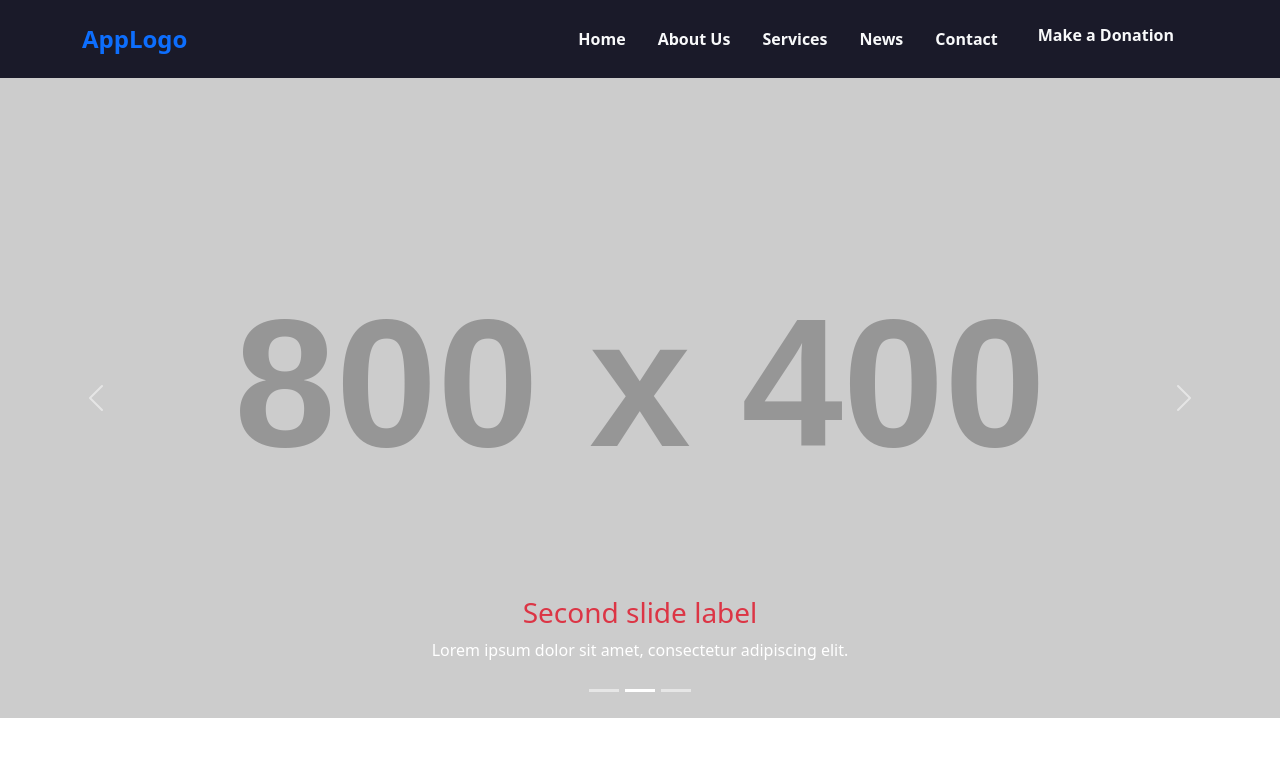
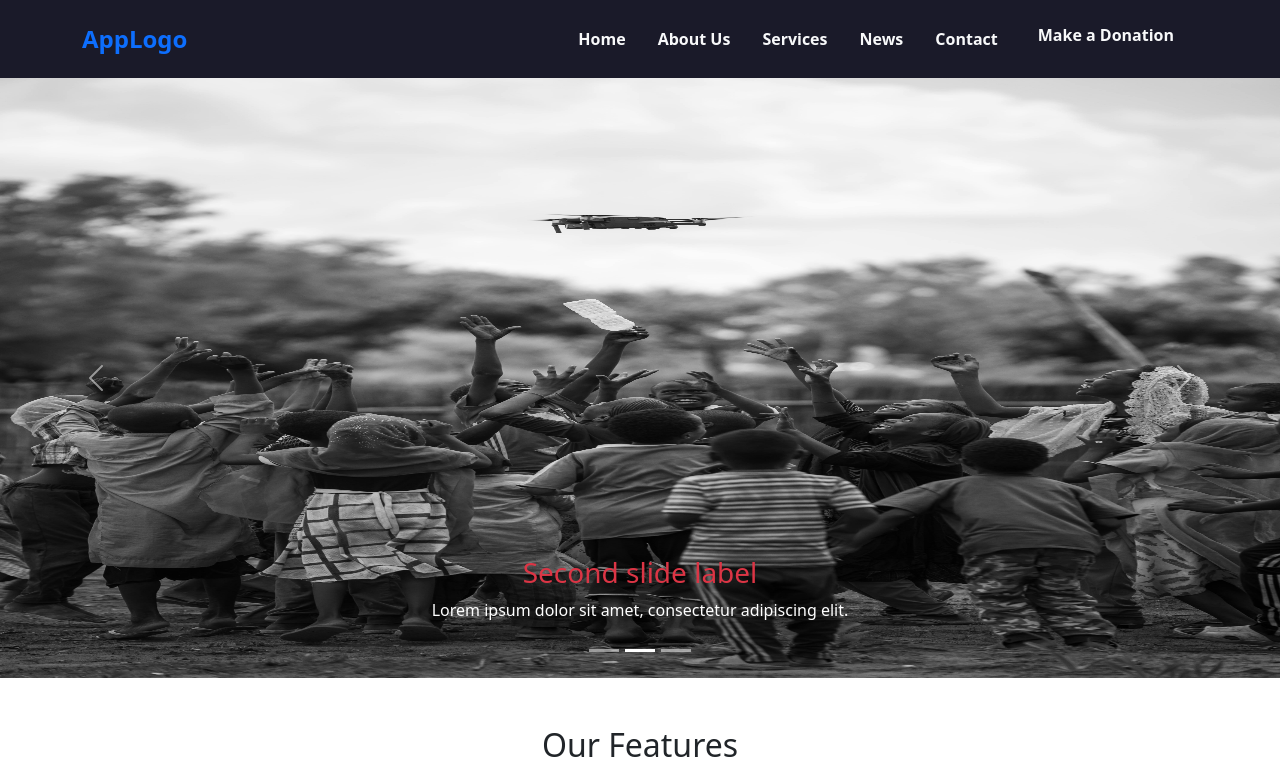
Before and after one commit to Felixowusu20/charitysite, a React (Vite) app: page / in a window 1280 px wide. Shown: the top 771 px of the page. Built offline with nearby package versions, Linux system fonts and the light colour scheme.

Commit message:
added images to the slider

```diff
--- a/src/Components/Pages/HomePage/Slider/Slider.jsx
+++ b/src/Components/Pages/HomePage/Slider/Slider.jsx
@@ -1,5 +1,8 @@
 import Carousel from "react-bootstrap/Carousel";
-// import myImage from '../';
+import myImage1 from '/src/images/children1.jpg';
+import myImage2 from '/src/images/children2.jpg';
+import myImage3 from '/src/images/children3.jpg';
+
 
 function Slider() {
   return (
@@ -7,8 +10,10 @@ function Slider() {
       <Carousel.Item>
         <img
           className="d-block w-100"
-          src="https://via.placeholder.com/800x400?text=First+Slide" // Replace with your first image URL
+          src={myImage1} // Replace with your first image URL
           alt="First slide"
+          height="600px"
+
         />
         <Carousel.Caption>
           <h3>First slide label</h3>
@@ -19,8 +24,10 @@ function Slider() {
       <Carousel.Item>
         <img
           className="d-block w-100"
-          src="https://via.placeholder.com/800x400?text=Second+Slide" // Replace with your second image URL
+          src={myImage2} // Replace with your second image URL
           alt="Second slide"
+          height="600px"
+
         />
         <Carousel.Caption>
           <h3 className="text-danger">Second slide label</h3>
@@ -31,8 +38,9 @@ function Slider() {
       <Carousel.Item>
         <img
           className="d-block w-100"
-          src="https://via.placeholder.com/800x400?text=Third+Slide" // Replace with your third image URL
+          src={myImage3} // Replace with your third image URL
           alt="Third slide"
+          height="600px"
         />
         <Carousel.Caption>
           <h3>Third slide label</h3>
```
